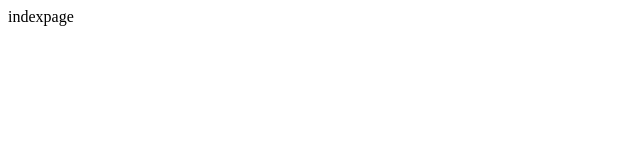
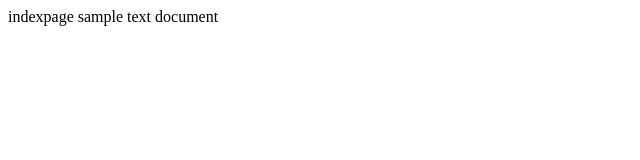
Before and after one commit to satyanarayana123/mynew, a plain HTML site: page index.html in a window 1280 px wide. Shown: the whole page, without its empty margins (0-640 px from the left). Drawn offline with Linux system fonts and the light colour scheme.

Commit message:
Update index.html

```diff
--- a/index.html
+++ b/index.html
@@ -1,3 +1,5 @@
 <html>
 indexpage
+
+sample text document
 </html>
```
